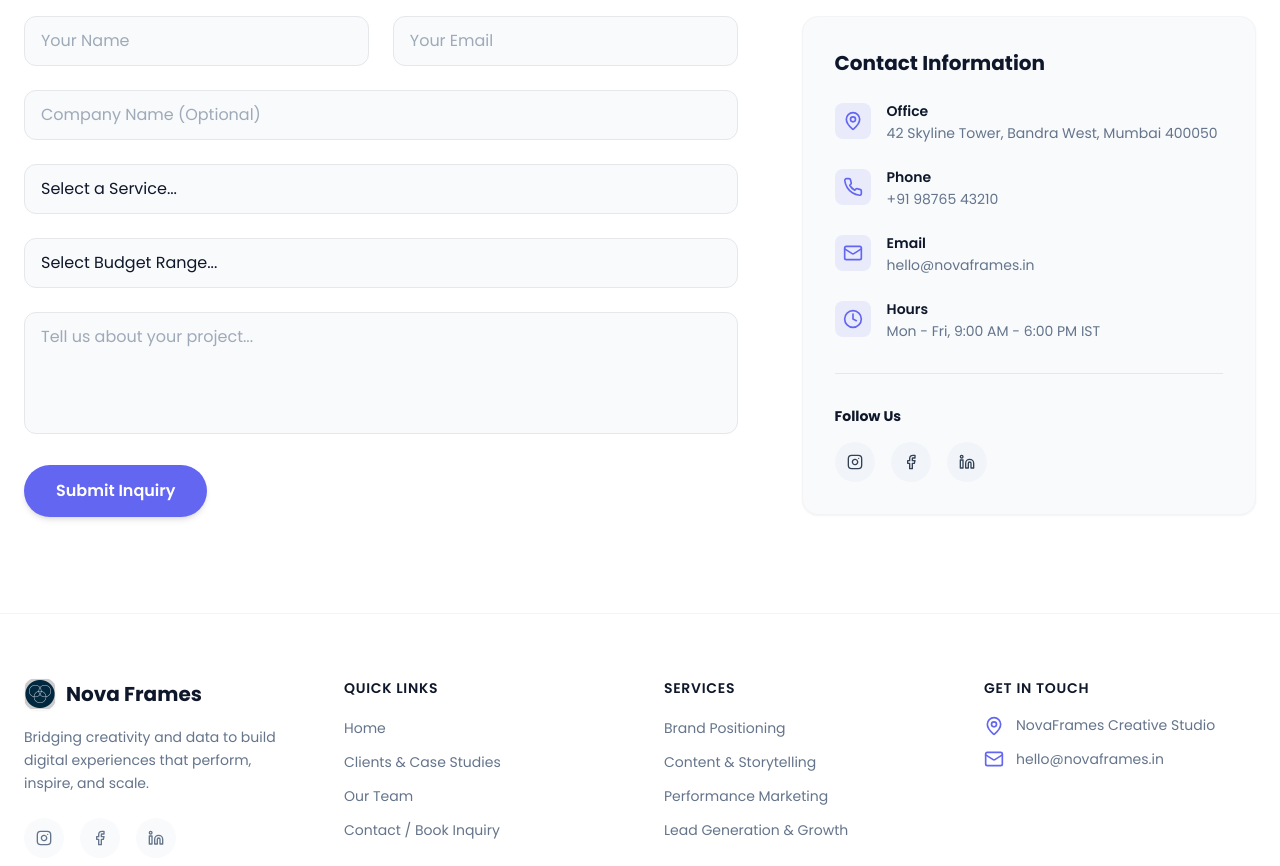
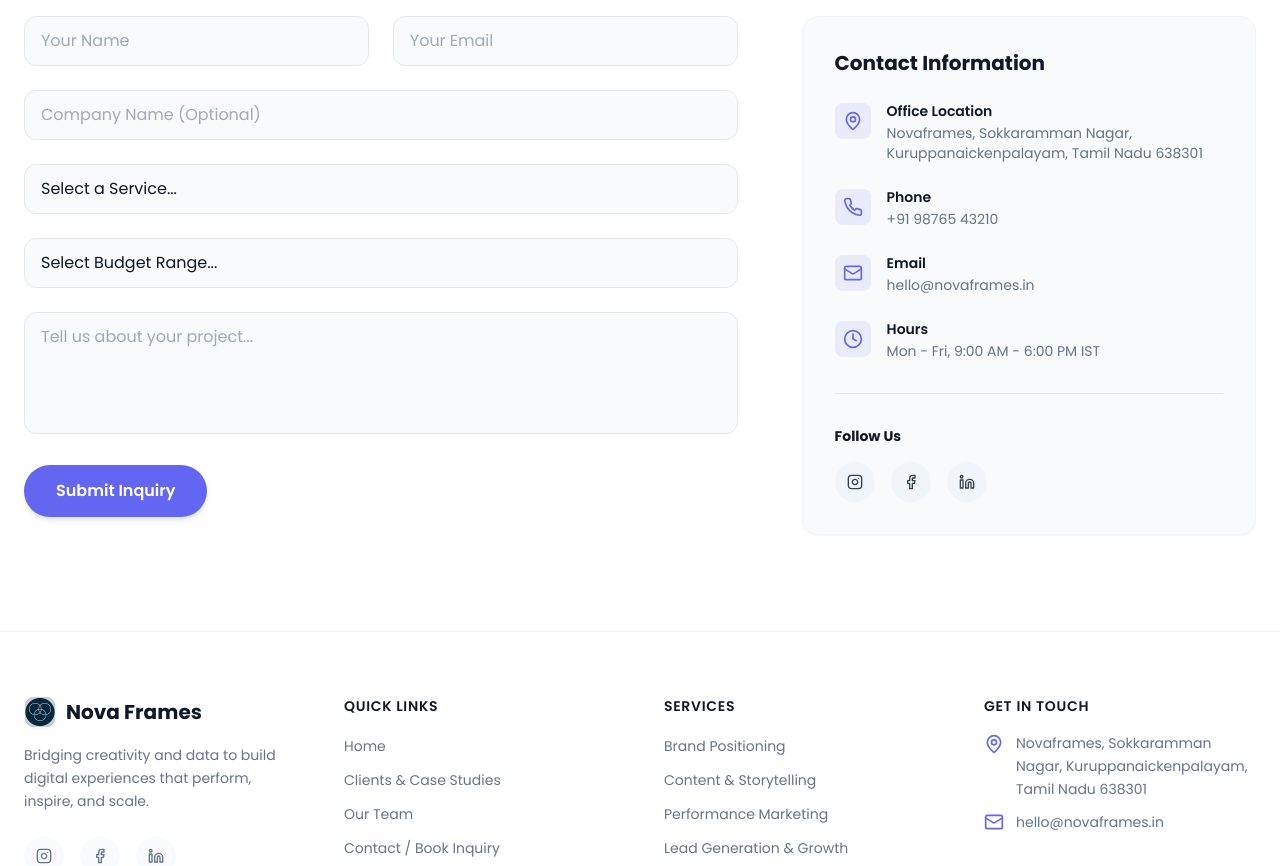
Before and after one commit to Vasanthank994499/Nova-frames-, a Next.js app: page /contact in a window 1280 px wide. Shown: the part 500-1366 px from the top of the page. Built offline with nearby package versions, Linux system fonts and the light colour scheme.

Commit message:
feat: set official office location address & Google Maps link

```diff
--- a/app/contact/page.tsx
+++ b/app/contact/page.tsx
@@ -157,8 +157,15 @@ export default function ContactPage() {
                       <MapPin className="w-5 h-5" />
                     </div>
                     <div>
-                      <p className="text-xs sm:text-sm font-semibold text-txt-primary">Office</p>
-                      <p className="text-txt-muted text-xs sm:text-sm mt-0.5 leading-relaxed">42 Skyline Tower, Bandra West, Mumbai 400050</p>
+                      <p className="text-xs sm:text-sm font-semibold text-txt-primary">Office Location</p>
+                      <a
+                        href="https://maps.app.goo.gl/bT5u4kWdxTYabLfn8?g_st=ac"
+                        target="_blank"
+                        rel="noopener noreferrer"
+                        className="text-txt-muted hover:text-accent text-xs sm:text-sm mt-0.5 block transition-colors leading-relaxed"
+                      >
+                        Novaframes, Sokkaramman Nagar, Kuruppanaickenpalayam, Tamil Nadu 638301
+                      </a>
                     </div>
                   </div>
 
--- a/components/Footer.tsx
+++ b/components/Footer.tsx
@@ -107,9 +107,14 @@ export default function Footer() {
             <ul className="space-y-3">
               <li className="flex items-start gap-3">
                 <MapPin className="w-5 h-5 text-accent flex-shrink-0 mt-0.5" />
-                <span className="text-sm text-txt-muted leading-relaxed">
-                  NovaFrames Creative Studio
-                </span>
+                <a
+                  href="https://maps.app.goo.gl/bT5u4kWdxTYabLfn8?g_st=ac"
+                  target="_blank"
+                  rel="noopener noreferrer"
+                  className="text-sm text-txt-muted hover:text-accent transition-colors leading-relaxed block"
+                >
+                  Novaframes, Sokkaramman Nagar, Kuruppanaickenpalayam, Tamil Nadu 638301
+                </a>
               </li>
               <li className="flex items-center gap-3">
                 <Mail className="w-5 h-5 text-accent flex-shrink-0" />
```
